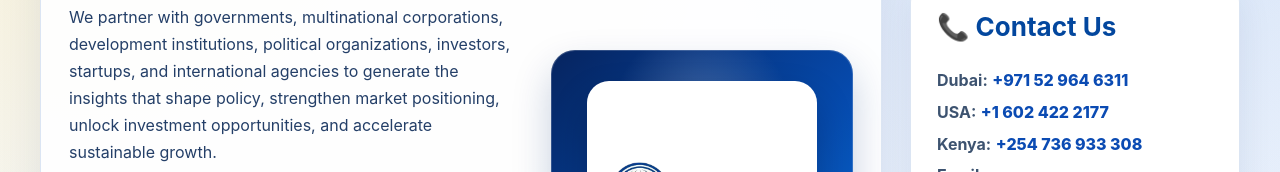
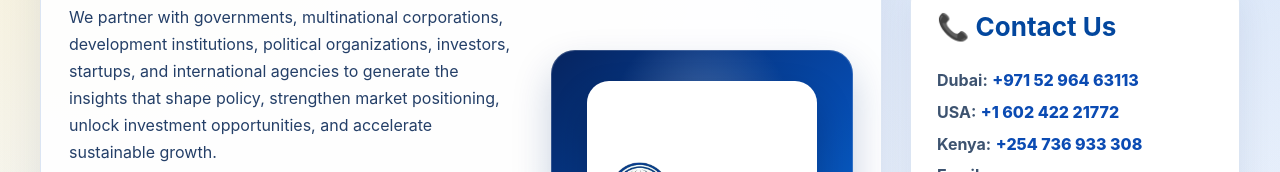
Before and after one commit to ENKY2020/poll_arena, a React (Vite) app: page /about-us in a window 1280 px wide. Shown: the part 521-693 px from the top of the page. Built offline with nearby package versions, Linux system fonts and the light colour scheme; no server answers.

Commit message:
Improve events navigation and update contact information

```diff
--- a/src/pages/AboutUs.jsx
+++ b/src/pages/AboutUs.jsx
@@ -187,22 +187,22 @@ function AboutUs() {
             <p>
               <strong>Dubai:</strong>{' '}
               <a
-                href="https://wa.me/971529646311"
+                href="https://wa.me/9715296463113"
                 target="_blank"
                 rel="noopener noreferrer"
               >
-                +971 52 964 6311
+                +971 52 964 63113
               </a>
             </p>
 
             <p>
               <strong>USA:</strong>{' '}
               <a
-                href="https://wa.me/16024222177"
+                href="https://wa.me/160242221772"
                 target="_blank"
                 rel="noopener noreferrer"
               >
-                +1 602 422 2177
+                +1 602 422 21772
               </a>
             </p>
 
```
